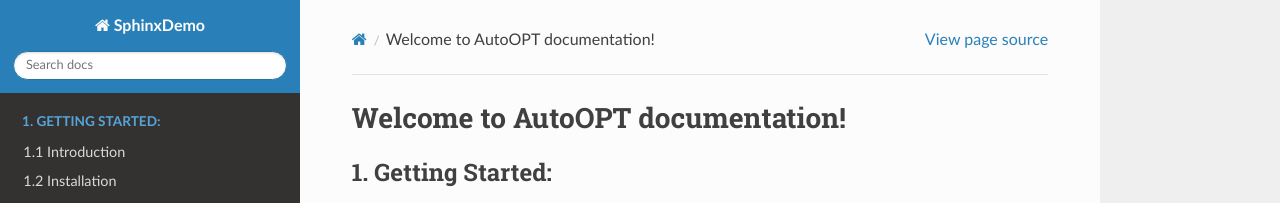
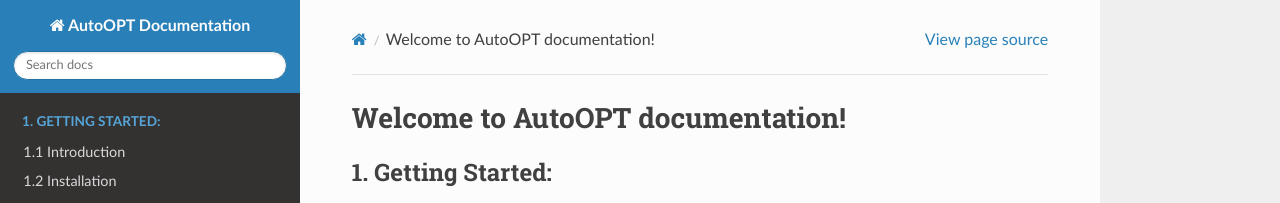
Before and after one commit to 524130120/AutoOPT, a Sphinx documentation site: the page built from source/index.rst, in a window 1280 px wide. Shown: the top 203 px of the page. Built offline with Sphinx 7.4.7 and the Read the Docs theme 2.0.0, drawn with Linux system fonts in a browser that asks for light colours.

Commit message:
Update conf.py

```diff
--- a/source/conf.py
+++ b/source/conf.py
@@ -17,7 +17,7 @@
 
 # -- Project information -----------------------------------------------------
 
-project = 'SphinxDemo'
+project = 'AutoOPT Documentation'
 copyright = '2023, cxl'
 author = 'cxl'
 
```
